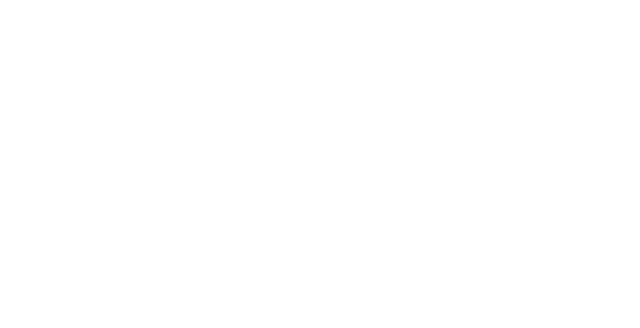
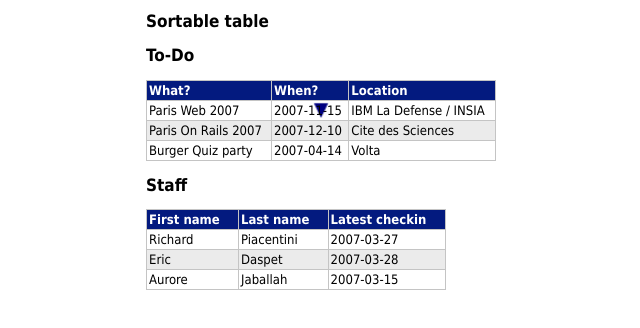
Before and after one commit to avarpow/2019-1_java_web_course, a plain HTML site: page web2.0/hw8/index.html in a window 1280 px wide. Shown: the whole page, without its empty margins (319-959 px from the left). Drawn offline with nearby package versions, Linux system fonts and the light colour scheme.

Commit message:
web hw8 ok

```diff
--- a/web2.0/hw8/index.html
+++ b/web2.0/hw8/index.html
@@ -1,13 +1,74 @@
-<!DOCTYPE html>
-<html lang="en">
+<!DOCTYPE html PUBLIC "-//W3C//DTD XHTML 1.0 Strict//EN"
+ "http://www.w3.org/TR/xhtml1/DTD/xhtml1-strict.dtd">
+<html xmlns="http://www.w3.org/1999/xhtml" lang="en-US" xml:lang="en-US">
 <head>
-    <meta charset="utf-8" />
-    <link rel="stylesheet" href="style.css" />
-    <script type="text/javascript" src="main.js"></script>
+    <meta http-equiv="Content-Type" content="text/html; charset=utf-8" />
+    <script src="http://cdn.static.runoob.com/libs/jquery/2.1.1/jquery.min.js"></script>
+    <script src="https://cdnjs.cloudflare.com/ajax/libs/lodash.js/3.10.1/lodash.js"></script>
+    <title>Sortable table</title>
+    <link rel="stylesheet" type="text/css" href="sorter.css" />
+    <script type="text/javascript" src="sorter.js"></script>
 </head>
+<body>
+<div class="content">
+<h1>Sortable table</h1>
 
-<body>
+<h2>To-Do</h2>
+<table id="todo" >
+    <thead>
+        <tr class="unactived">
+            <th>What?</th>
+            <th>When?</th>
+            <th>Location</th>
+        </tr>
+    </thead>
+    <tbody>
+        <tr class="descend">
+            <td>Paris Web 2007</td>
+            <td>2007-11-15</td>
+            <td>IBM La Defense / INSIA</td>
+        </tr>
+        <tr class="alternate">
+            <td>Paris On Rails 2007</td>
+            <td>2007-12-10</td>
+            <td>Cite des Sciences</td>
+        </tr>
+        <tr>
+            <td>Burger Quiz party</td>
+            <td>2007-04-14</td>
+            <td>Volta</td>
+        </tr>
+    </tbody>
+</table>
+
+<h2>Staff</h2>
+
+<table id="staff">
+    <thead>
+        <tr class="actived ascend">
+            <th>First name</th>
+            <th>Last name</th>
+            <th>Latest checkin</th>
+        </tr>
+    </thead>
+    <tbody>
+        <tr>
+            <td>Richard</td>
+            <td>Piacentini</td>
+            <td>2007-03-27</td>
+        </tr>
+        <tr class="alternate">
+            <td>Eric</td>
+            <td>Daspet</td>
+            <td>2007-03-28</td>
+        </tr>
+        <tr>
+            <td>Aurore</td>
+            <td>Jaballah</td>
+            <td>2007-03-15</td>
+        </tr>
+    </tbody>
+</table>
 
 </body>
-
 </html>
--- /dev/null
+++ b/web2.0/hw8/sorter.css
@@ -0,0 +1,52 @@
+body {
+    font-family: Tahoma;
+    font-size: 13px;
+    margin: 0;
+    padding: 0;
+}
+h1, h2 {
+    font-size: 17px;
+    font-weight: bold;
+}
+.content {
+    width: 350px;
+    margin-left: auto;
+    margin-right: auto;
+}
+#todo {
+    width: 350px;
+}
+#staff {
+    width: 300px;
+}
+table, tr, th, td {
+    padding: 2px;
+    border: 1px solid rgb(196, 196, 196);
+    border-collapse: collapse;
+}
+th {
+    text-align: left;
+    color: white;
+    background-color: rgb(3, 26, 127);
+}
+.triangle {
+    display: inline-block;
+    border: none;
+    float: right;
+    width: 15px;
+    height: 15px;
+}
+.ascend {
+    background: url('ascend.png') center no-repeat;
+    background-size: contain;
+}
+.descend {
+    background: url('descend.png') center no-repeat;
+    background-size: contain;
+}
+.alternate {
+    background-color: rgb(235, 235, 235);
+}
+.active{
+    background-color: rgb(150, 150, 255);
+}
--- /dev/null
+++ b/web2.0/hw8/sorter.js
@@ -0,0 +1,42 @@
+$(function () {
+    $ths = $("th");
+    $ths.append('<span class="triangle"></span>');
+    $ths.addClass("desend");
+    _.forEach($ths, function (th) {
+        $(th).click(sortTable());
+    })
+});
+
+
+function sortTable() {
+    var dir = -1;
+    return function () {
+        $this = $(this);
+        var $table = $this.parents("table");
+        var col = $table.children("thead").children("tr").children("th").index($this);
+        dir = dir * -1;
+        console.log($this, dir);
+        processSort($table, col, dir);
+        styleChange($table, col, dir);
+    }
+}
+
+function processSort($table, col, dir) {
+    $trs = $table.find("tbody").find("tr");
+    $trs.sort(function (a, b) {
+        var t1 = $(a).children('td').eq(col).html();
+        var t2 = $(b).children('td').eq(col).html();
+        return dir * ((t1 > t2) * 2 - 1);
+    });
+    $table.children('tbody').children('tr').remove();
+    $trs.appendTo($table.children('tbody'));
+}
+
+function styleChange($table, col, dir) {
+    $trs = $table.find("tbody").find("tr");
+    $trs.removeClass("alternate").filter(":odd").addClass("alternate");
+    $table.find(".active").removeClass("active")  // 表头的颜色改变
+        .find(".triangle").removeClass("ascend descend");　　//　三角改变
+    $table.find('thead').find('th').eq(col).addClass("active")
+       .find(".triangle").addClass(dir === -1 ? "ascend" : "descend");
+}
```
Also changed, not shown: web2.0/hw8/ascend.png (added), web2.0/hw8/descend.png (added), web2.0/hw8/main.js (deleted), web2.0/hw8/style.css (deleted).
